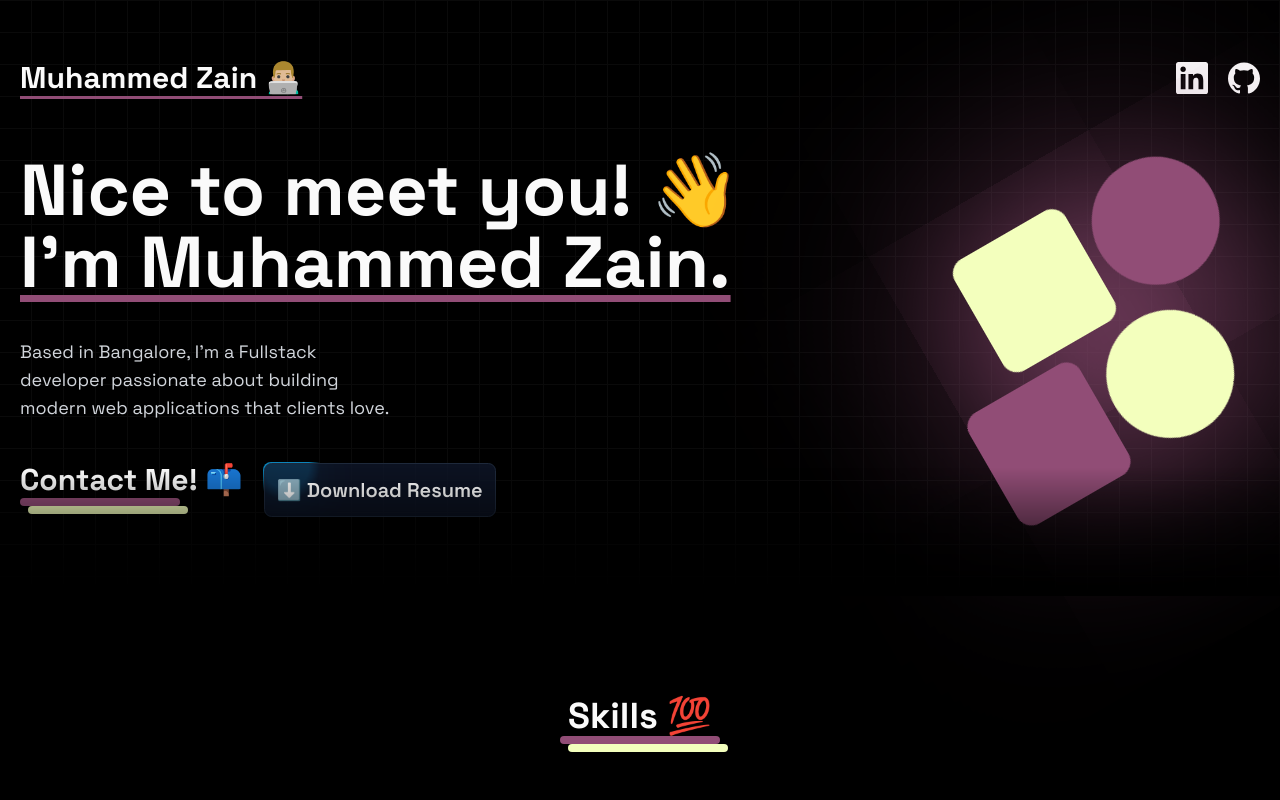
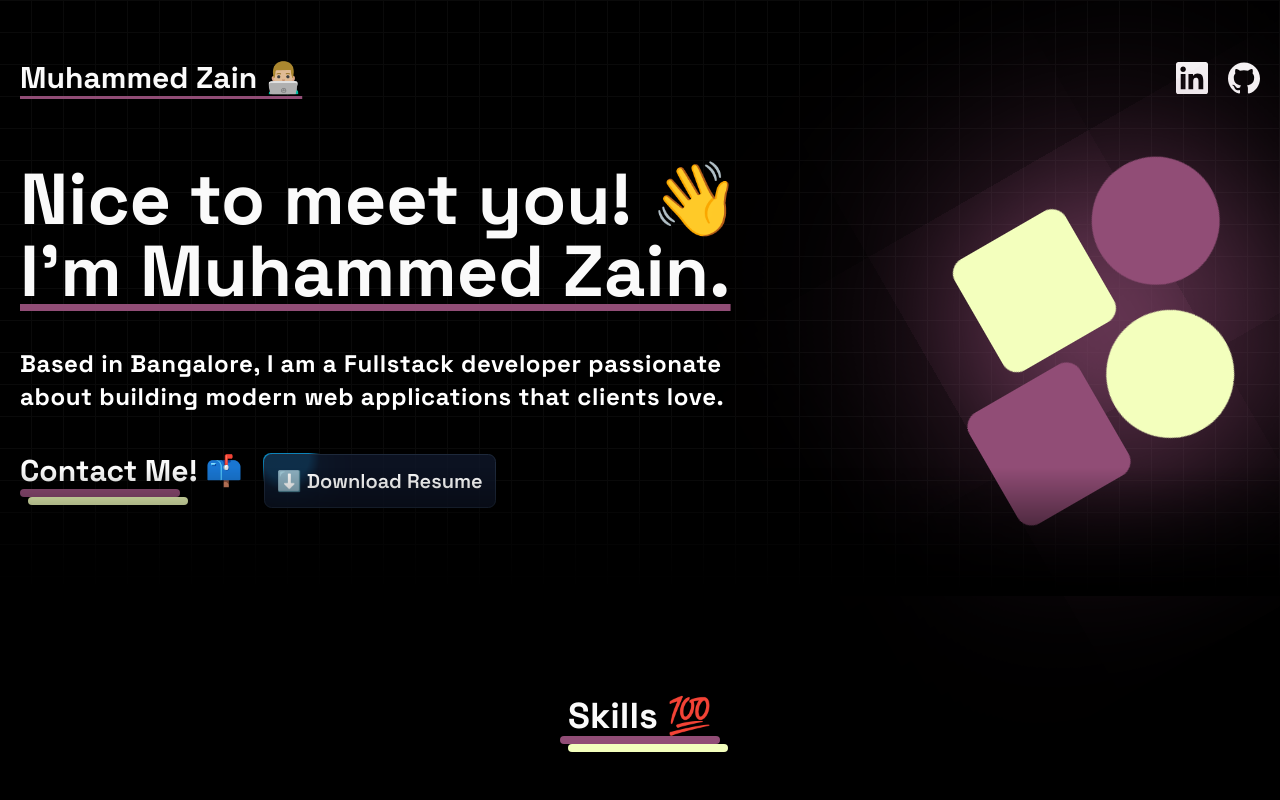
Before and after one commit to Muhammed-Zain/portfolio, a Next.js app: page / in a window 1280 px wide. Shown: the top 800 px of the page. Built offline with nearby package versions, Linux system fonts and the light colour scheme.

Commit message:
add text generate effect to hero section

```diff
--- a/app/(home)/components/HeroSection.tsx
+++ b/app/(home)/components/HeroSection.tsx
@@ -2,17 +2,21 @@ import { MovingBorderBtn } from '@/components/ui/moving-border'
 import Link from 'next/link'
 import React from 'react'
 import Title from './Title'
+import { TextGenerateEffect } from '@/components/ui/text-generate-effext'
 
 const HeroSection = () => {
+
+     const textGenerateWord = " Based in Bangalore, I am a Fullstack developer passionate about building modern web applications that clients love."
+
      return (
           <div className='min-h-[50vh] md:min-h-[60vh] gap-14 flex flex-col-reverse items-center justify-between lg:flex-row lg:gap-0 animate-move-up' >
                <div className='space-y-10 text-center lg:text-left'>
-                    <h1 className='text-4xl lg:text-7xl font-bold mt-10 md:mt-0'>
+                    <div className='text-4xl lg:text-7xl font-bold mt-10 md:mt-0'>
                          Nice to meet you! <span className='hidden md:inline-block'>👋</span><br /> <span className='underline underline-offset-8 decoration-[#914d76]'>{"I'm Muhammed Zain."}</span>
-                    </h1>
-                    <p className='md:w-96 text-lg text-gray-300'>
-                         {"Based in Bangalore, I'm a Fullstack developer passionate about building modern web applications that clients love."}
-                    </p>
+                    </div>
+                    <div className='md:w-[75%] font-bold md:text-3xl text-lg text-gray-400'>
+                         <TextGenerateEffect words={textGenerateWord} />
+                    </div>
                     <div className='md:flex gap-5'>
                          <Link href={"mailto:mohdzain2002@gmail.com"} target="_blank" className='inline-block group mb-12 md:mb-0'>
                               <Title text='Contact Me! 📫' className='text-3xl' />
--- /dev/null
+++ b/components/ui/text-generate-effext.tsx
@@ -0,0 +1,54 @@
+"use client";
+import { useEffect } from "react";
+import { motion, stagger, useAnimate } from "framer-motion";
+import { cn } from "@/lib/utils";
+
+export const TextGenerateEffect = ({
+     words,
+     className,
+}: {
+     words: string;
+     className?: string;
+}) => {
+     const [scope, animate] = useAnimate();
+     let wordsArray = words.split(" ");
+     useEffect(() => {
+          animate(
+               "span",
+               {
+                    opacity: 1,
+               },
+               {
+                    duration: 2,
+                    delay: stagger(0.2),
+               }
+          );
+     }, [scope.current]);
+
+     const renderWords = () => {
+          return (
+               <motion.div ref={scope}>
+                    {wordsArray.map((word, idx) => {
+                         return (
+                              <motion.span
+                                   key={word + idx}
+                                   className="dark:text-white text-black opacity-0"
+                              >
+                                   {word}{" "}
+                              </motion.span>
+                         );
+                    })}
+               </motion.div>
+          );
+     };
+
+     return (
+          <div className={cn("font-bold", className)}>
+               <div className="mt-4">
+                    <div className=" dark:text-white text-black text-2xl leading-snug tracking-wide">
+                         {renderWords()}
+                    </div>
+               </div>
+          </div>
+     );
+};
```
